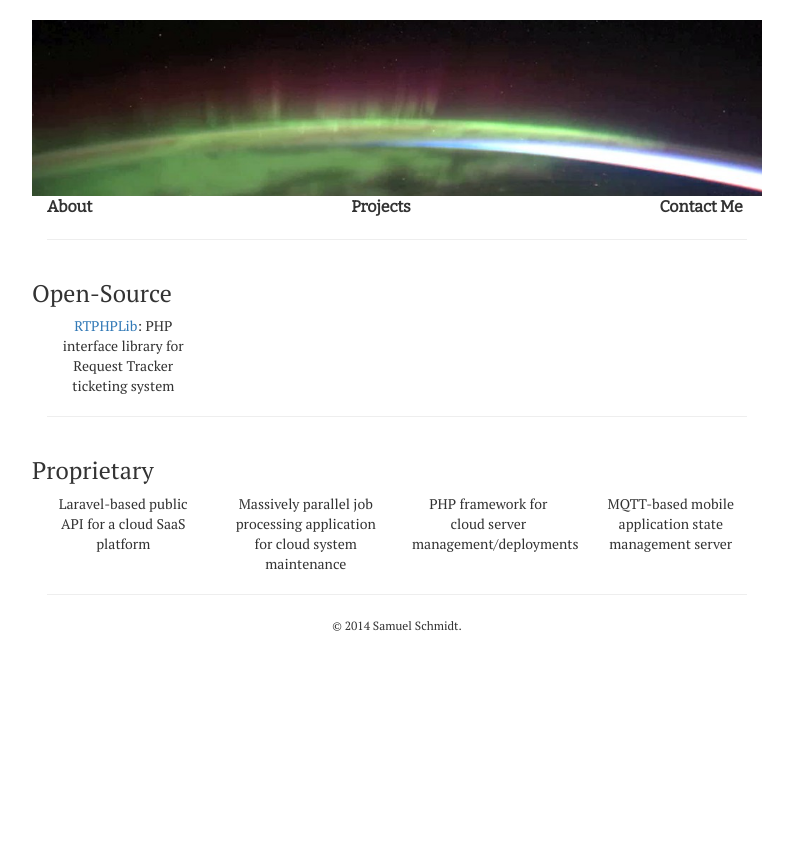
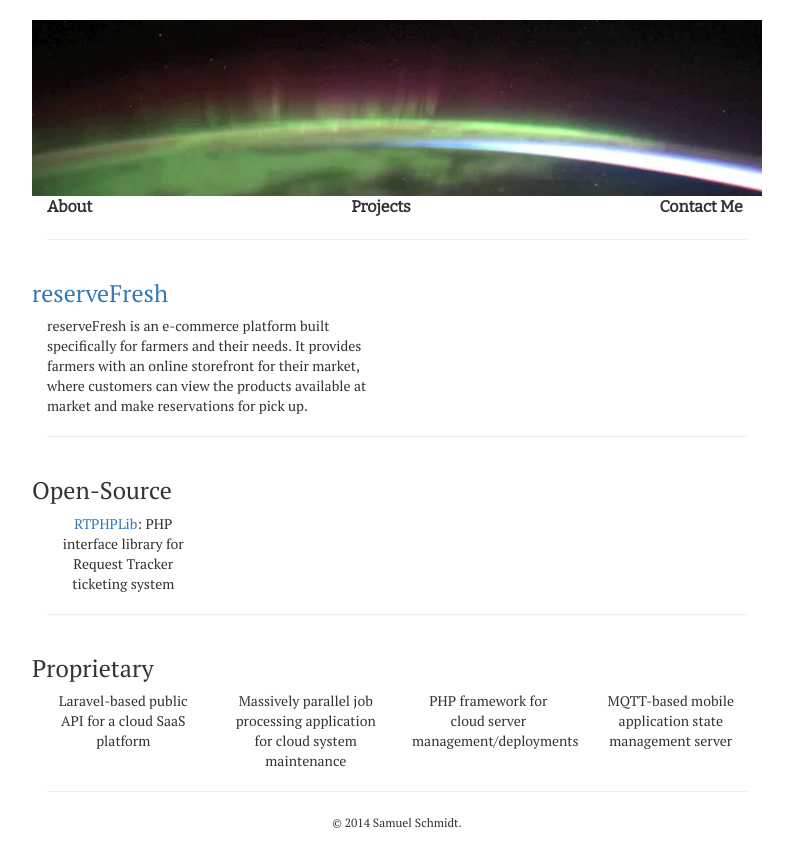
Before and after one commit to dersam/dersam.github.com, a plain HTML site: page index.html in a window 1280 px wide. Both pictures are taken after a click on the element "Projects". Shown: the whole page, without its empty margins (243-1036 px from the left). Before the commit the page ends 800 px from the top, so only its background shows below. Drawn offline with nearby package versions, Linux system fonts and the light colour scheme.

Commit message:
added reservefresh to projects

```diff
--- a/index.html
+++ b/index.html
@@ -65,6 +65,13 @@
     <!--Projects section-->
     <div id="projects" style="display: none;">
         <div class="row">
+            <h3><a href="http://reservefresh.com">reserveFresh</a></h3>
+            <div class="col-sm-6">
+                reserveFresh is an e-commerce platform built specifically for farmers and their needs. It provides farmers with an online storefront for their market, where customers can view the products available at market and make reservations for pick up.
+            </div>
+        </div>
+        <hr/>
+        <div class="row">
             <h3>Open-Source</h3>
             <div class="col-sm-3 text-center">
                 <a href="https://github.com/dersam/RTPHPLib">RTPHPLib</a>: PHP interface library for Request Tracker ticketing system
```
